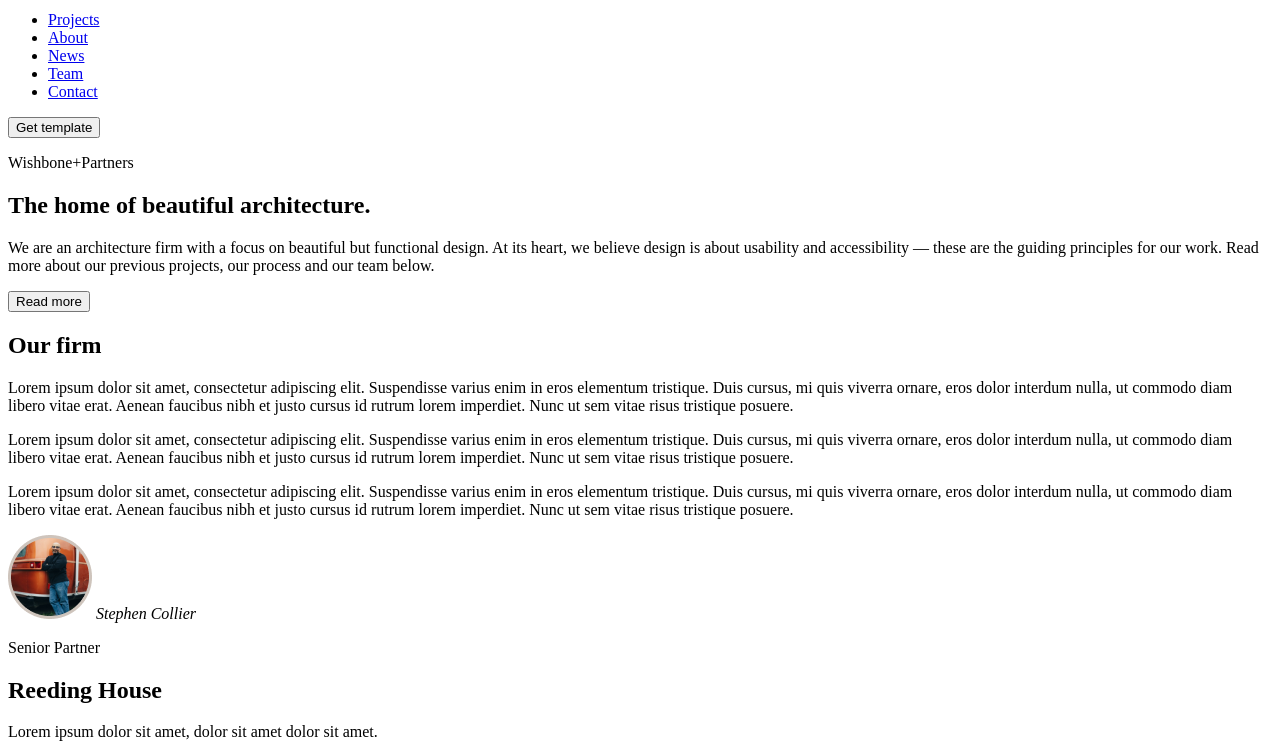
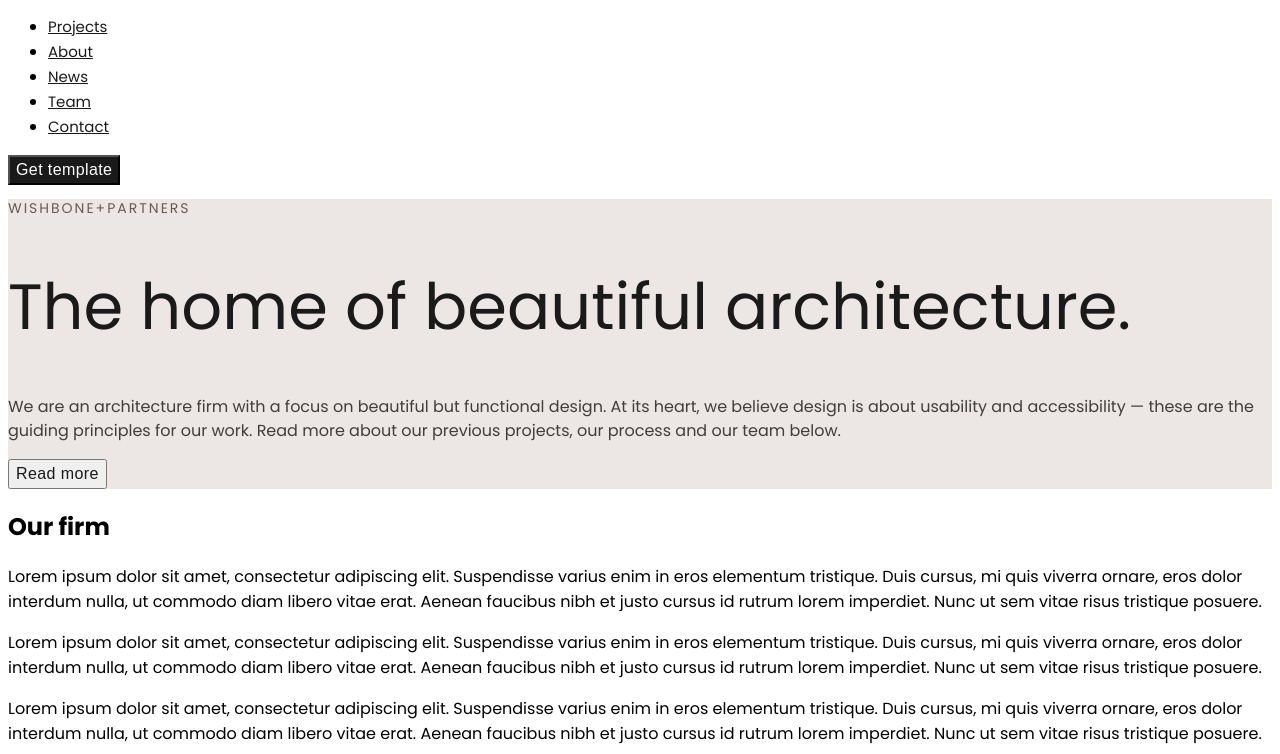
Before and after one commit to Horbunov-Yurii/GoITeens_UA_FE_1y_18_11_06_24, a plain HTML site: page index.html in a window 1280 px wide. Shown: the part 36-790 px from the top of the page. Drawn offline with Linux system fonts and the light colour scheme.

Commit message:
added classes

```diff
--- a/css/styl.css
+++ b/css/styl.css
@@ -6,3 +6,50 @@
     --adittion-title:#403E3B;
     --happy-text:#ECE7E4;
 }
+body{
+    font-family: Poppins;
+}
+.header-link{
+    color: var(--header-text);
+font-size: 15px;
+font-weight: 400;
+line-height: 1.6;
+}
+.header-button{
+    color: var(--happy-title);
+font-size: 16px;
+font-weight: 400;
+line-height: 1.5;
+letter-spacing: 0.4px;
+background-color: var(--header-text);
+}
+.hero{
+    background-color: var(--happy-text);
+}
+.hero-logo{
+    color: var(--adittional-text);
+font-size: 14px;
+font-weight: 400;
+line-height: 1.42;
+letter-spacing: 2px;
+text-transform: uppercase;
+}
+.hero-title{
+    color: var(--header-text);
+font-size: 64px;
+font-weight: 400;
+line-height: 1.1;
+}
+.hero-description{
+    color: var(--adittion-title);
+font-size: 16px;
+font-weight: 400;
+line-height: 1.5;
+}
+.hero-button{
+    color: var(--header-text);
+font-size: 16px;
+font-weight: 400;
+line-height:1.5;
+letter-spacing: 0.4px;
+}
--- a/index.html
+++ b/index.html
@@ -10,40 +10,40 @@
     <link rel="stylesheet" href="./css/styl.css">
 </head>
 <body>
-    <header>
-        <a href="./index.html">
-            <img src="./img/logo.png" alt="logo">
+    <header class="header">
+        <a href="./index.html" class="header-logo">
+            <img src="./img/logo.png" alt="logo" class="header-image">
         </a>
-            <nav>
-                <ul>
-                    <li>
-                        <a href="#">Projects</a>
+            <nav class="header-navigation">
+                <ul class="header-list">
+                    <li class="header-item">
+                        <a href="#" class="header-link">Projects</a>
                     </li>
-                    <li>
-                        <a href="#">About</a>
+                    <li class="header-item">
+                        <a href="#" class="header-link">About</a>
                     </li>
-                    <li>
-                        <a href="#">News</a>
+                    <li class="header-item">
+                        <a href="#" class="header-link">News</a>
                     </li>
-                    <li>
-                        <a href="#">Team</a>
+                    <li class="header-item">
+                        <a href="#" class="header-link">Team</a>
                     </li>
-                    <li>
-                        <a href="#">Contact</a>
+                    <li class="header-item">
+                        <a href="#" class="header-link">Contact</a>
                     </li>
 
                 </ul>
 
             </nav>
-           <button type="button">Get template</button>
+           <button type="button" class="header-button">Get template</button>
     </header>
 <main>
     <!-- section hero -->
-     <section>
-        <p>Wishbone+Partners</p>
-        <h1>The home of beautiful architecture.</h1>
-        <p>We are an architecture firm with a focus on beautiful but functional design. At its heart, we believe design is about usability and accessibility — these are the guiding principles for our work. Read more about our previous projects, our process and our team below.</p>
-        <button type="button">Read more</button>
+     <section class="hero">
+        <p class="hero-logo">Wishbone+Partners</p>
+        <h1 class="hero-title">The home of beautiful architecture.</h1>
+        <p class="hero-description">We are an architecture firm with a focus on beautiful but functional design. At its heart, we believe design is about usability and accessibility — these are the guiding principles for our work. Read more about our previous projects, our process and our team below.</p>
+        <button type="button" class="hero-button">Read more</button>
      </section>
      <!-- section firm -->
      <section>
```
